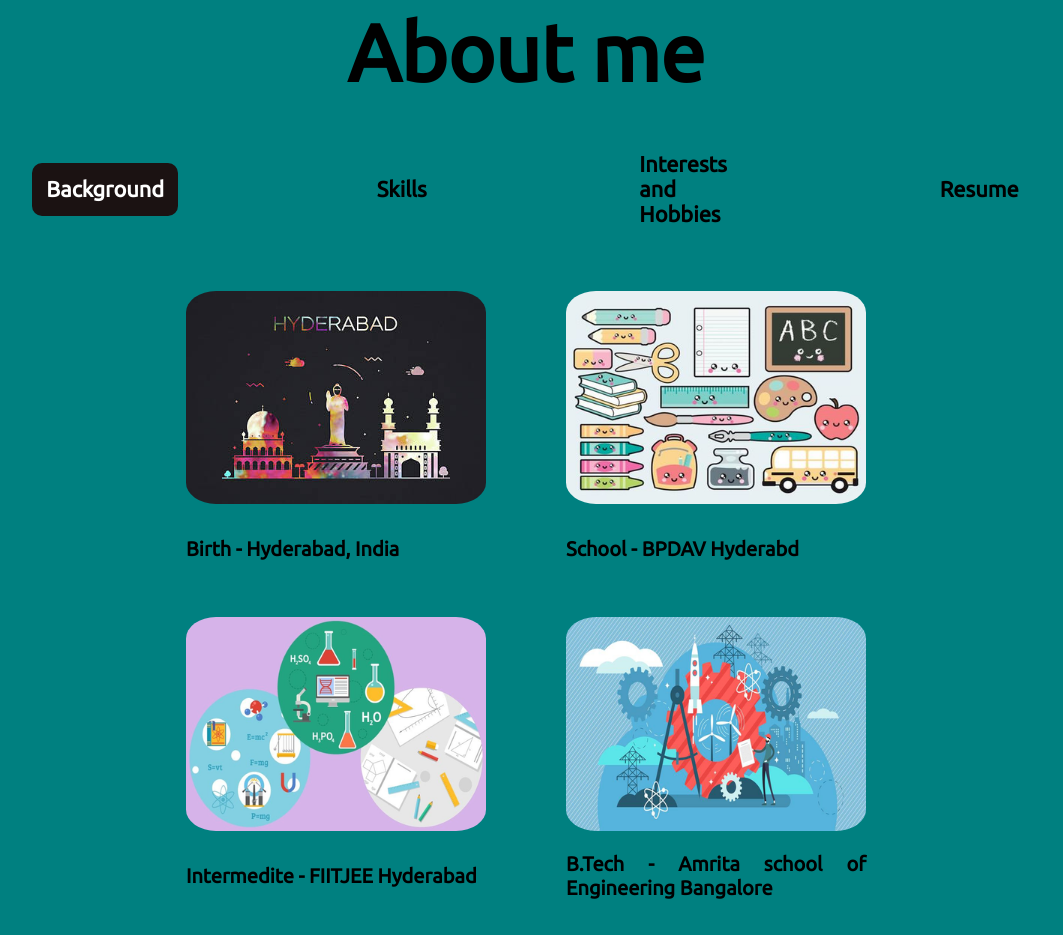
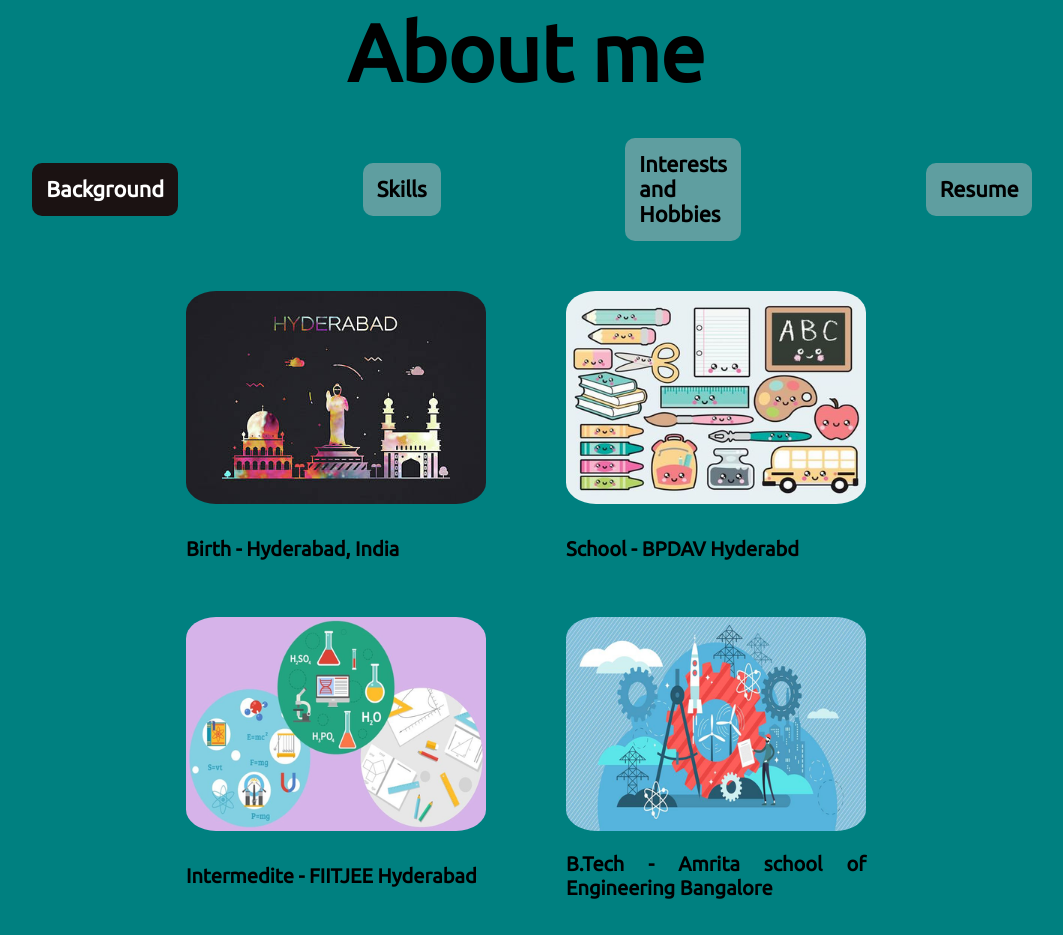
Before and after one commit to ShuntNik/Nikhil-Portfolio, a React (Create React App) app: page / in a window 1280 px wide. Shown: the part 780-1715 px from the top of the page, without its empty margins (114-1177 px from the left). Built offline with nearby package versions, Linux system fonts and the light colour scheme.

Commit message:
about list option background

```diff
--- a/src/components/About/About.css
+++ b/src/components/About/About.css
@@ -30,6 +30,7 @@
     padding: 3%;
     cursor: pointer;
     border-radius: 10px;
+    background-color: #5F9EA0;
 }
 
 .about-list-item li {
```
